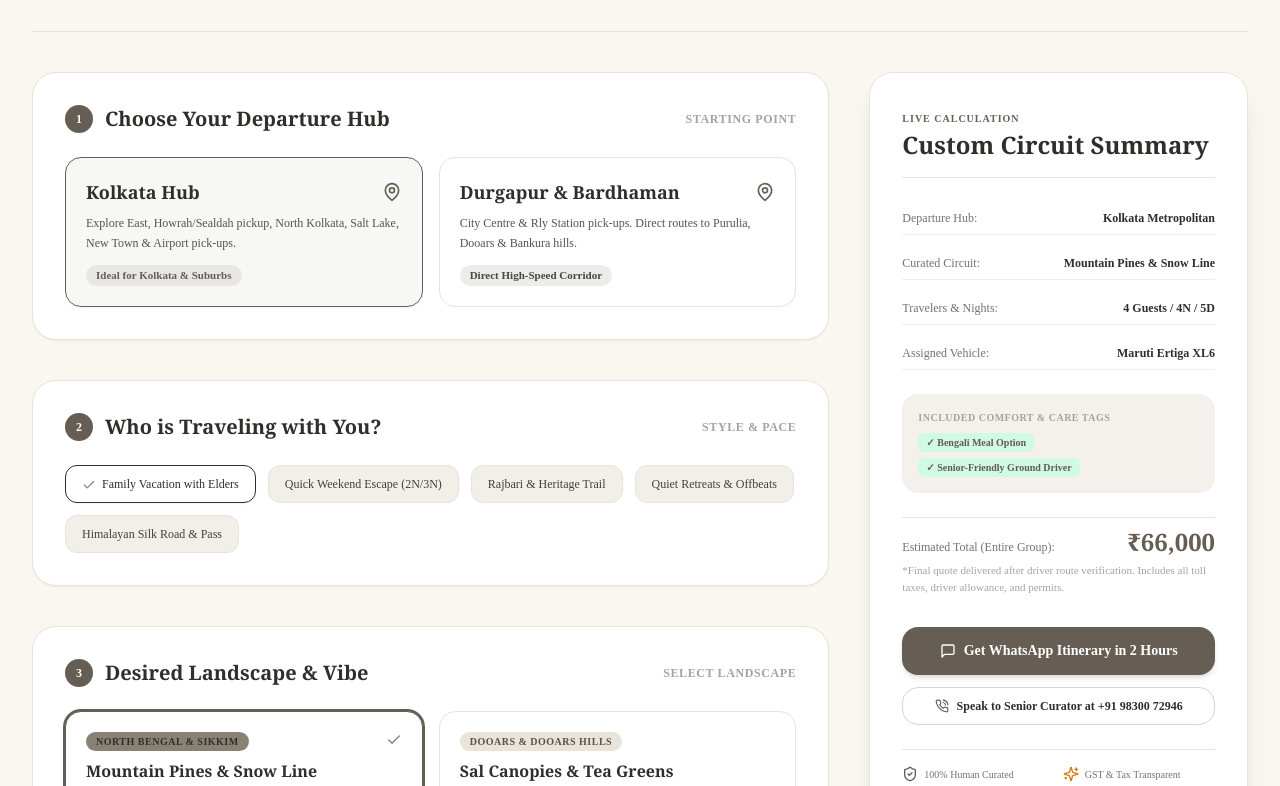
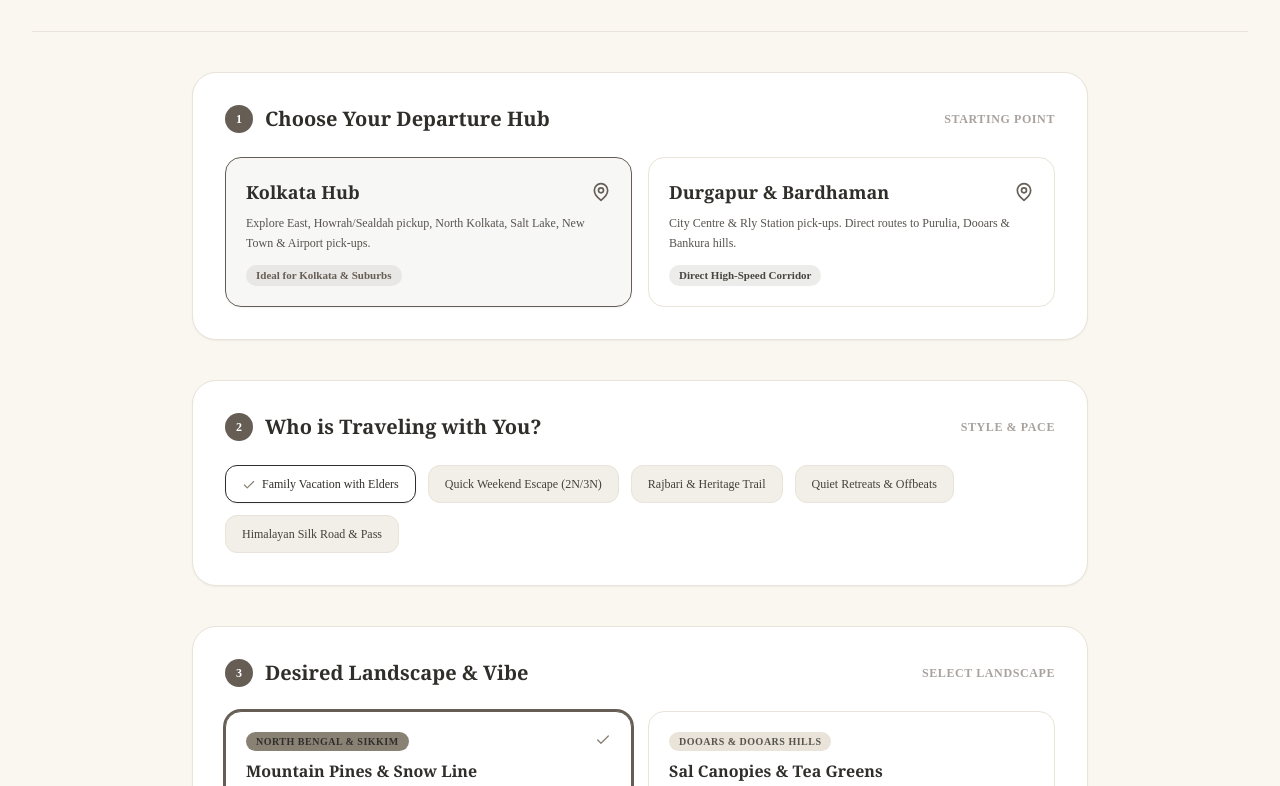
Before and after one commit to Kirigaya707/CCTT-Website, a Next.js app: page /custom-itinerary in a window 1280 px wide. Shown: the part 254-1040 px from the top of the page. Built offline with nearby package versions, Linux system fonts and the light colour scheme; no server answers.

Commit message:
Update custom itinerary page

```diff
--- a/src/app/custom-itinerary/page.tsx
+++ b/src/app/custom-itinerary/page.tsx
@@ -74,9 +74,7 @@ export default function CustomItineraryPage() {
           </div>
         </div>
 
-        <div className="grid grid-cols-1 lg:grid-cols-12 gap-10">
-          {/* Main Form Area */}
-          <div className="lg:col-span-8 space-y-10">
+        <div className="max-w-4xl mx-auto space-y-10">
             {/* STEP 1: Departure Hub */}
             <section className="bg-white p-6 sm:p-8 rounded-3xl border border-sand shadow-sm space-y-4">
               <div className="flex items-center justify-between">
@@ -519,75 +517,9 @@ export default function CustomItineraryPage() {
                 </div>
               </div>
             </section>
-          </div>
 
-          {/* Right Sticky Summary Box */}
-          <div className="lg:col-span-4">
-            <div className="bg-white rounded-3xl p-6 sm:p-8 border border-sand shadow-xl sticky top-24 space-y-6">
-              <div className="flex items-center justify-between border-b border-sand pb-4">
-                <div>
-                  <span className="text-[10px] font-extrabold uppercase tracking-widest text-terracotta">
-                    LIVE CALCULATION
-                  </span>
-                  <h3 className="text-2xl font-serif font-bold text-moss-dark">
-                    Custom Circuit Summary
-                  </h3>
-                </div>
-              </div>
-
-              <div className="space-y-3 text-xs">
-                <div className="flex justify-between py-2 border-b border-sand/60">
-                  <span className="text-stone-500">Departure Hub:</span>
-                  <span className="font-bold text-moss-dark capitalize">
-                    {hub === 'kolkata' ? 'Kolkata Metropolitan' : 'Durgapur / Bardhaman'}
-                  </span>
-                </div>
-
-                <div className="flex justify-between py-2 border-b border-sand/60">
-                  <span className="text-stone-500">Curated Circuit:</span>
-                  <span className="font-bold text-moss-dark text-right">{landscape}</span>
-                </div>
-
-                <div className="flex justify-between py-2 border-b border-sand/60">
-                  <span className="text-stone-500">Travelers & Nights:</span>
-                  <span className="font-bold text-moss-dark">
-                    {guests} Guests / {nights}N / {nights + 1}D
-                  </span>
-                </div>
-
-                <div className="flex justify-between py-2 border-b border-sand/60">
-                  <span className="text-stone-500">Assigned Vehicle:</span>
-                  <span className="font-bold text-moss-dark">{vehicle.name}</span>
-                </div>
-              </div>
-
-              <div className="bg-sand/50 p-4 rounded-2xl space-y-2">
-                <span className="text-[10px] font-bold uppercase text-stone-400 tracking-wider block">
-                  INCLUDED COMFORT & CARE TAGS
-                </span>
-                <div className="flex flex-wrap gap-1.5">
-                  <span className="text-[10px] bg-emerald-100 text-emerald-800 font-semibold px-2 py-0.5 rounded-md">
-                    ✓ Bengali Meal Option
-                  </span>
-                  <span className="text-[10px] bg-emerald-100 text-emerald-800 font-semibold px-2 py-0.5 rounded-md">
-                    ✓ Senior-Friendly Ground Driver
-                  </span>
-                </div>
-              </div>
-
-              <div className="pt-2 border-t border-sand">
-                <div className="flex justify-between items-baseline mb-1">
-                  <span className="text-xs text-stone-500">Estimated Total (Entire Group):</span>
-                  <span className="text-2xl font-serif font-bold text-terracotta">
-                    ₹{totalEstimate.toLocaleString('en-IN')}
-                  </span>
-                </div>
-                <p className="text-[11px] text-stone-400">
-                  *Final quote delivered after driver route verification. Includes all toll taxes, driver allowance, and permits.
-                </p>
-              </div>
-
-              <div className="space-y-3 pt-2">
+            {/* Bottom Actions Section */}
+            <div className="bg-white p-6 sm:p-8 rounded-3xl border border-sand shadow-sm space-y-4 text-center">
               <button
                 type="button"
                 onClick={async () => {
@@ -615,32 +547,19 @@ export default function CustomItineraryPage() {
                   );
                   window.open(`https://wa.me/919830072946?text=${message}`, '_blank');
                 }}
-                  className="w-full flex items-center justify-center gap-2 bg-terracotta hover:bg-terracotta-dark text-white font-bold py-3.5 px-4 rounded-2xl transition shadow-md text-sm"
+                className="w-full flex items-center justify-center gap-2 bg-terracotta hover:bg-terracotta-dark text-white font-bold py-4 px-6 rounded-2xl transition shadow-md text-sm sm:text-base"
               >
-                  <MessageSquare className="w-4 h-4" />
+                <MessageSquare className="w-5 h-5" />
                 Get WhatsApp Itinerary in 2 Hours
               </button>
 
               <a
                 href="tel:+919830072946"
-                  className="w-full flex items-center justify-center gap-2 border border-moss-dark/20 text-moss-dark hover:bg-sand font-semibold py-2.5 px-4 rounded-2xl transition text-xs"
+                className="w-full flex items-center justify-center gap-2 border border-moss-dark/20 text-moss-dark hover:bg-sand font-semibold py-3 px-4 rounded-2xl transition text-xs sm:text-sm"
               >
-                  <PhoneCall className="w-3.5 h-3.5 text-terracotta" />
+                <PhoneCall className="w-4 h-4 text-terracotta" />
                 Speak to Senior Curator at +91 98300 72946
               </a>
-              </div>
-
-              <div className="grid grid-cols-2 gap-2 text-[10px] text-stone-500 border-t border-sand pt-4">
-                <div className="flex items-center gap-1.5">
-                  <ShieldCheck className="w-4 h-4 text-emerald-600 flex-shrink-0" />
-                  <span>100% Human Curated</span>
-                </div>
-                <div className="flex items-center gap-1.5">
-                  <Sparkles className="w-4 h-4 text-amber-600 flex-shrink-0" />
-                  <span>GST & Tax Transparent</span>
-                </div>
-              </div>
-            </div>
             </div>
           </div>
       </div>
```
Lines whose indentation alone changed are shown as unchanged.
